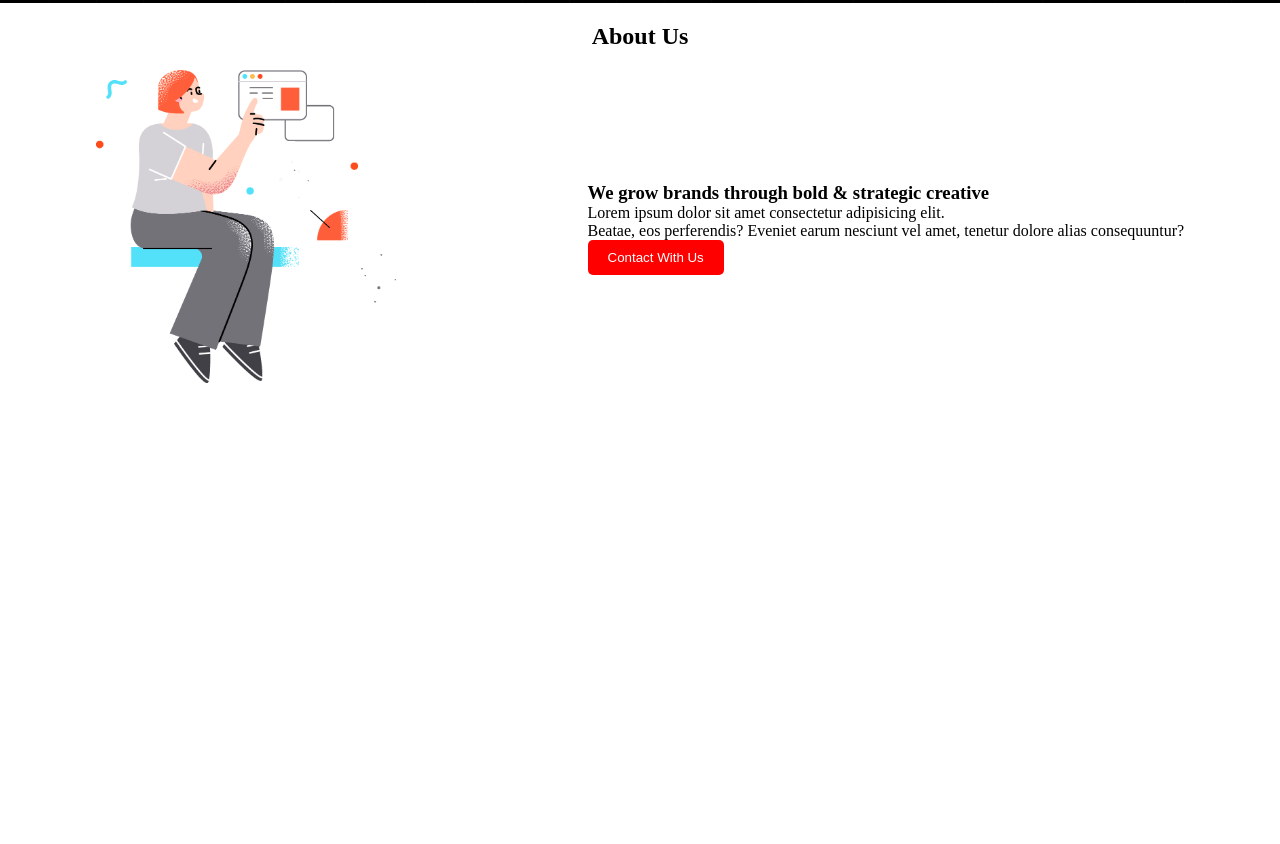
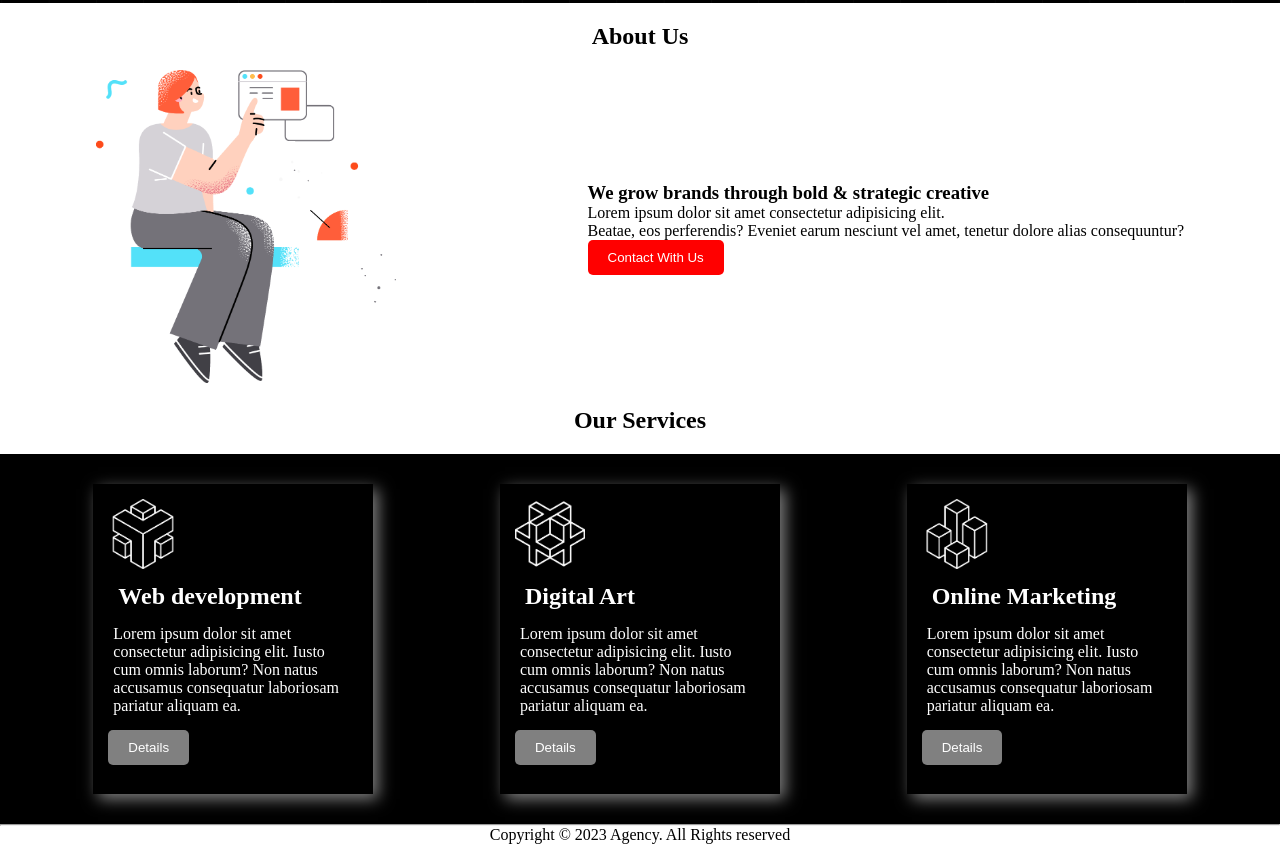
Before and after one commit to sifat7252/conceptual-session-01-practice, a plain HTML site: page index.html in a window 1280 px wide. Shown: the part 865-1709 px from the top of the page. Before the commit the page ends 1252 px from the top, so only its background shows below. Drawn offline with Linux system fonts and the light colour scheme.

Commit message:
adding the box item

```diff
--- a/index.html
+++ b/index.html
@@ -52,10 +52,46 @@
             </div>
 
 
+
         </section>
+        <!-- this is our services section -->
+
+        <section>
+            <h1 class="about-title">Our Services</h1>
+            <div class="service-container">
+                <div class="box1">
+                    <img src="icon/0.png" alt="" class="boximg1">
+                    <h2 class="box-title" >Web development</h2>
+                    <p class="box-description" >Lorem ipsum dolor sit amet consectetur adipisicing elit. Iusto cum omnis laborum? Non natus accusamus consequatur laboriosam pariatur aliquam ea.</p>
+                    <button class="btn" id="box-btn">Details</button>
+                </div>
+
+
+                <div class="box1">
+                    <img src="icon/1.png" alt="" class="boximg1">
+                    <h2 class="box-title" >Digital Art</h2>
+                    <p class="box-description" >Lorem ipsum dolor sit amet consectetur adipisicing elit. Iusto cum omnis laborum? Non natus accusamus consequatur laboriosam pariatur aliquam ea.</p>
+                    <button class="btn" id="box-btn">Details</button>
+                </div>
+
+
+
+                <div class="box1">
+                    <img src="icon/2.png" alt="" class="boximg1">
+                    <h2 class="box-title" >Online Marketing</h2>
+                    <p class="box-description" >Lorem ipsum dolor sit amet consectetur adipisicing elit. Iusto cum omnis laborum? Non natus accusamus consequatur laboriosam pariatur aliquam ea.</p>
+                    <button class="btn" id="box-btn">Details</button>
+                </div>
+            </div>
+
+
+
+        </section>
+        <hr>
 
     </main>
     <footer>
+        <div class="ending-footer">Copyright &copy; 2023 Agency. All Rights reserved</div>
 
     </footer>
 
--- a/style/style.css
+++ b/style/style.css
@@ -75,3 +75,51 @@
     padding: 20px;
     text-align: center;
 }
+
+.service-container{
+    /* background-color: black; */
+    /* display: flex; */
+}
+.box1{
+    border-top: 10px gray;
+    border-left: 10px gray;
+    width: 250px;
+    height: 280px;
+    box-shadow: 5px 5px 15px gray;
+    background-color: black;
+    padding: 15px;
+    color: white;
+
+}
+.boximg1{
+    width: 70px;
+    /* align-items: center; */
+    /* align-content: center; */
+    /* box-shadow: 4px 4px 15px gray; */
+}
+#box-btn{
+    background-color: gray;
+    margin-top: 10px;
+    /* align-items: center; */
+}
+.box-title{
+    padding: 10px;
+
+}
+.box-description{
+    padding: 5px;
+}
+.service-container{
+    background-color: black;
+    display: flex;
+    justify-content: space-around;
+    padding: 30px;
+
+
+}
+.hr{
+    color: red;
+}
+.ending-footer{
+    text-align: center;
+}
```
